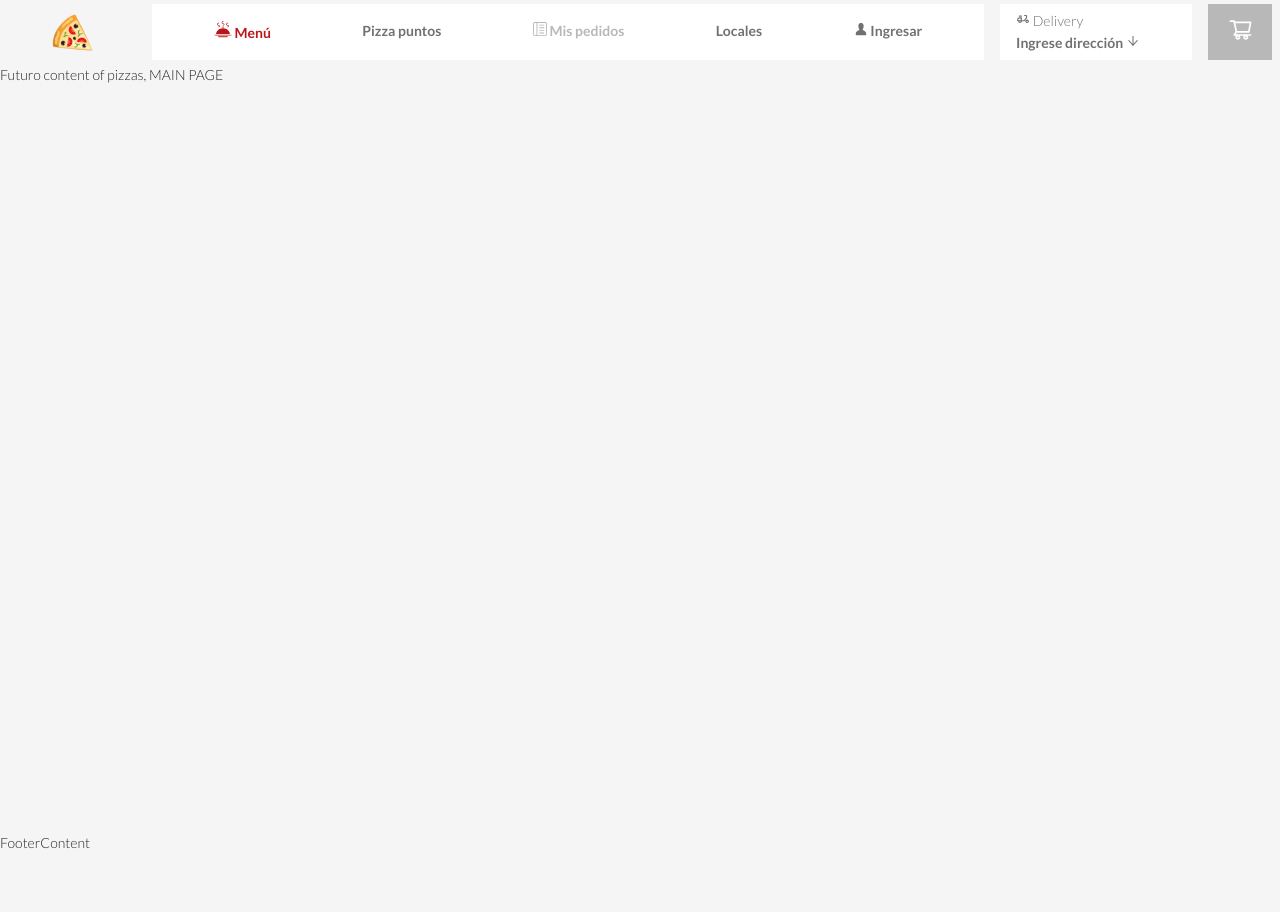
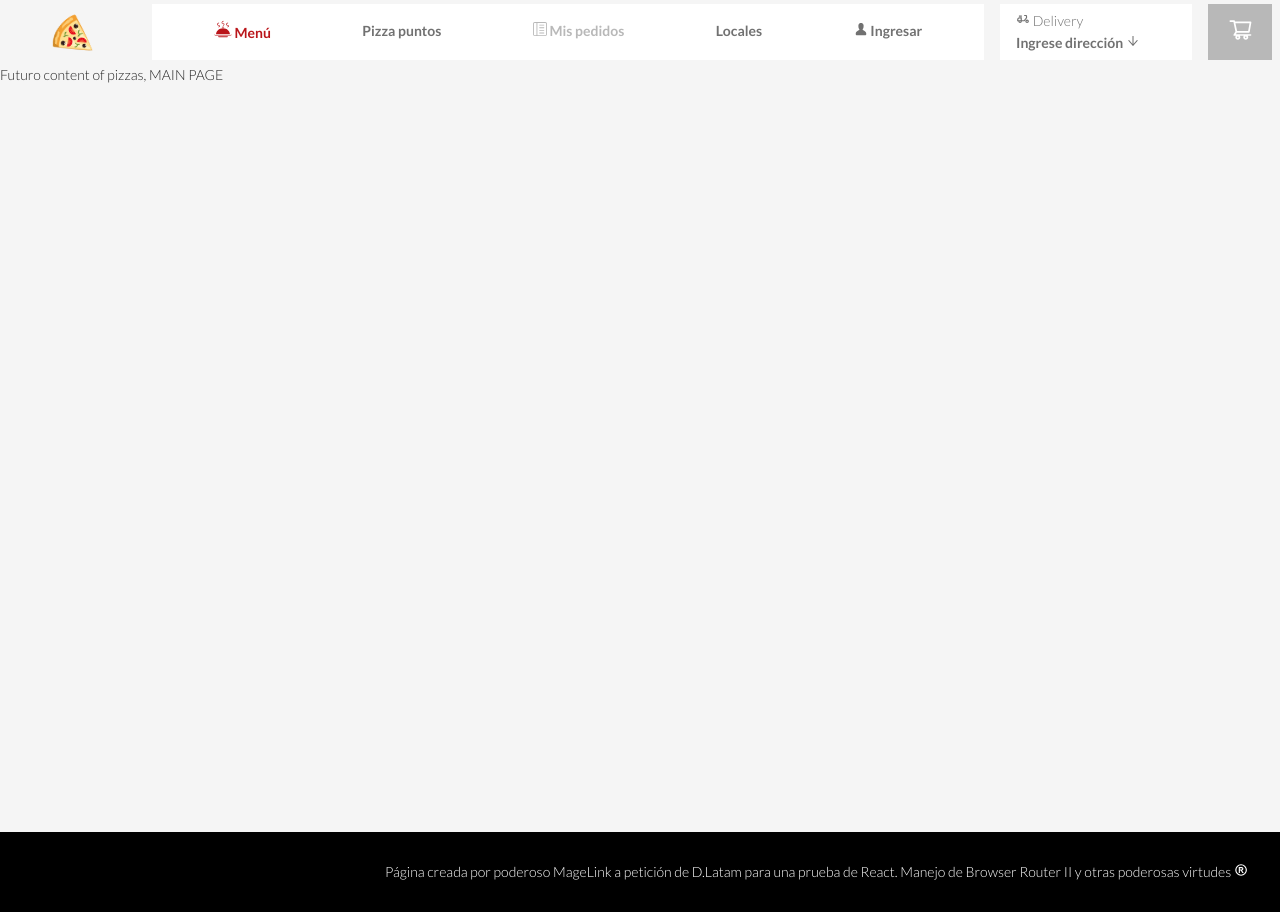
Before and after one commit to MageLnk/Desafio-Pizzeria, a React (Create React App) app: page / in a window 1280 px wide. Built offline with nearby package versions, Linux system fonts and the light colour scheme.

Commit message:
Footer done

```diff
--- a/src/Layout/Footer/FooterContent/FooterContent.css
+++ b/src/Layout/Footer/FooterContent/FooterContent.css
@@ -0,0 +1,10 @@
+.footer-content-container {
+  background-color: black;
+  color: white;
+  display: flex;
+  align-items: center;
+  justify-content: flex-end;
+  padding: 0 2rem 0 0;
+  width: 100%;
+  height: 100%;
+}
--- a/src/Layout/Footer/FooterContent/index.jsx
+++ b/src/Layout/Footer/FooterContent/index.jsx
@@ -1,8 +1,16 @@
 // Style
+import { BiRegistered } from "react-icons/bi";
 import "./FooterContent.css";
 // App
 const FooterContent = () => {
-  return <div className="footer-content-container">FooterContent</div>;
+  return (
+    <div className="footer-content-container">
+      <span>
+        Página creada por poderoso MageLink a petición de D.Latam para una prueba de React. Manejo de Browser Router II
+        y otras poderosas virtudes <BiRegistered />
+      </span>
+    </div>
+  );
 };
 
 export default FooterContent;
--- a/src/Layout/Footer/index.jsx
+++ b/src/Layout/Footer/index.jsx
@@ -1,5 +1,6 @@
+// Component
 import FooterContent from "./FooterContent";
-
+// App
 const Footer = () => {
   return (
     <div className="footer-container">
```
